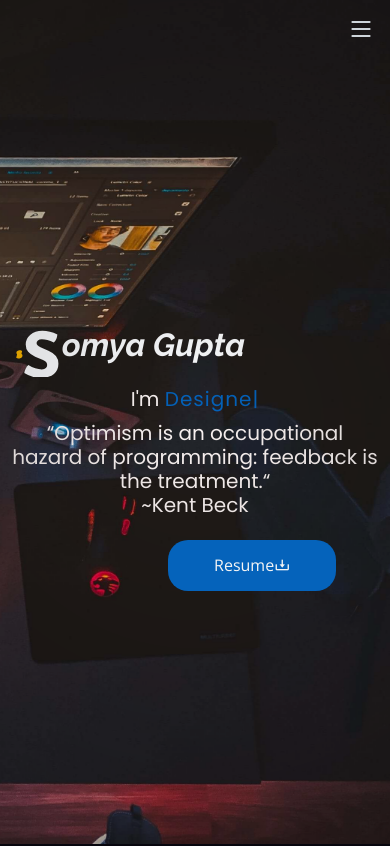
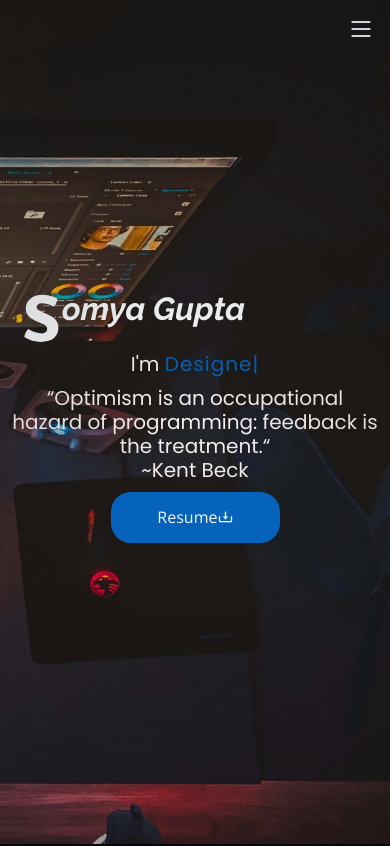
Before and after one commit to somya339/portfolio, a plain HTML site: page index.html in a window 390 px wide. Shown: the top 846 px of the page. Drawn offline with nearby package versions, Linux system fonts and the light colour scheme.

Commit message:
fixed mobile UI bugs

```diff
--- a/assets/css/style.css
+++ b/assets/css/style.css
@@ -131,6 +131,7 @@ h6 {
   transition: all 0.5s;
   padding: 15px;
   overflow-y: auto;
+  z-index: 10000;
 }
 
 @media (max-width: 992px) {
@@ -156,10 +157,7 @@ h6 {
 # Resume
 --------------------------------------------------------------*/
 .floating-btn {
-  width: 100%;
-  left: 43%;
-  top: 64%;
-  position: absolute;
+  margin:  10px auto;
   z-index: 9999;
 }
 
@@ -1440,4 +1438,5 @@ section {
 .logo-container{
   display: flex;
   justify-content: space-around;
+  flex-wrap: wrap;
 }
```
